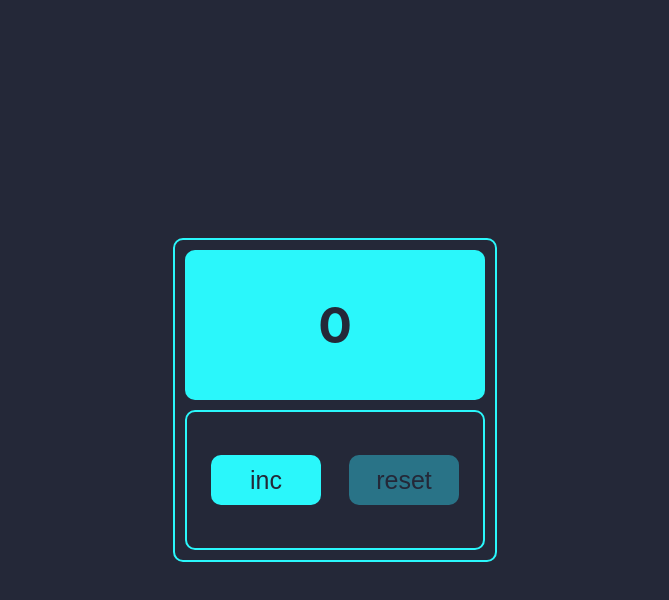
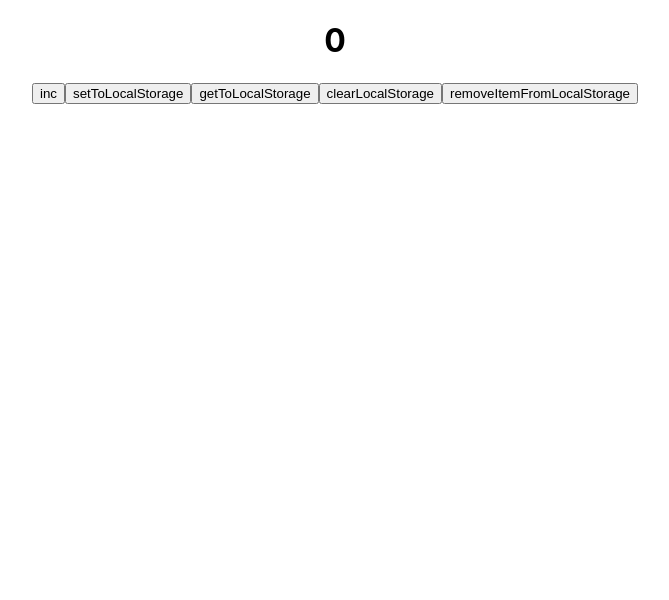
Before and after one commit to cloud178/counter, a React (Create React App) app: page / in a window 1280 px wide. Shown: the top 600 px of the page, without its empty margins (305-974 px from the left). Built offline with nearby package versions, Linux system fonts and the light colour scheme.

Commit message:
local storage

```diff
--- a/src/App.css
+++ b/src/App.css
@@ -1,13 +1,13 @@
 .App {
     text-align: center;
-    display: flex;
-    justify-content: center;
-    height: 100vh;
-    align-items: center;
-    font-weight: bold;
-    color: #242838;
-    font-size: 50px;
-    background-color: #242838;
+    /*display: flex;*/
+    /*justify-content: center;*/
+    /*height: 100vh;*/
+    /*align-items: center;*/
+    /*font-weight: bold;*/
+    /*color: #242838;*/
+    /*font-size: 50px;*/
+    /*background-color: #242838;*/
 }
 
 .counter {
--- a/src/App.tsx
+++ b/src/App.tsx
@@ -4,30 +4,42 @@ import {Counter} from "./components/Counter";
 
 function App() {
 
-    const maxCounterValue = 5
-    const minCounterValue = 0
-    const [counter, setCounter] = useState<number>(0);
+    const [value, setValue] = useState<number>(0)
 
-    const increaseCounter = () => {
-        if (counter < maxCounterValue) {
-            setCounter(counter + 1);
+    const incHandler = () => {
+        setValue(value + 1)
+    }
+
+    const setToLocalStorageHandler = () => {
+        localStorage.setItem('counterKey', JSON.stringify(value))
+        localStorage.setItem('counterKey + 1', JSON.stringify(value + 1))
+    }
+
+    const getToLocalStorageHandler = () => {
+
+        const valueAsString = localStorage.getItem('counterKey')
+        if (valueAsString) {
+            setValue(JSON.parse(valueAsString))
         }
     }
 
-    const resetCounter = () => {
-        setCounter(0);
+    const clearLocalStorageHandler = () => {
+        localStorage.clear()
+        setValue(0)
     }
 
+    const removeItemFromLocalStorageHandler = () => {
+        localStorage.removeItem('counterKey + 1')
+    }
 
     return (
         <div className="App">
-            <Counter
-                counter={counter}
-                increaseCounter={increaseCounter}
-                resetCounter={resetCounter}
-                maxCounterValue={maxCounterValue}
-                minCounterValue={minCounterValue}
-            />
+            <h1>{value}</h1>
+            <button onClick={incHandler}>inc</button>
+            <button onClick={setToLocalStorageHandler}>setToLocalStorage</button>
+            <button onClick={getToLocalStorageHandler}>getToLocalStorage</button>
+            <button onClick={clearLocalStorageHandler}>clearLocalStorage</button>
+            <button onClick={removeItemFromLocalStorageHandler}>removeItemFromLocalStorage</button>
         </div>
     );
 }
```
